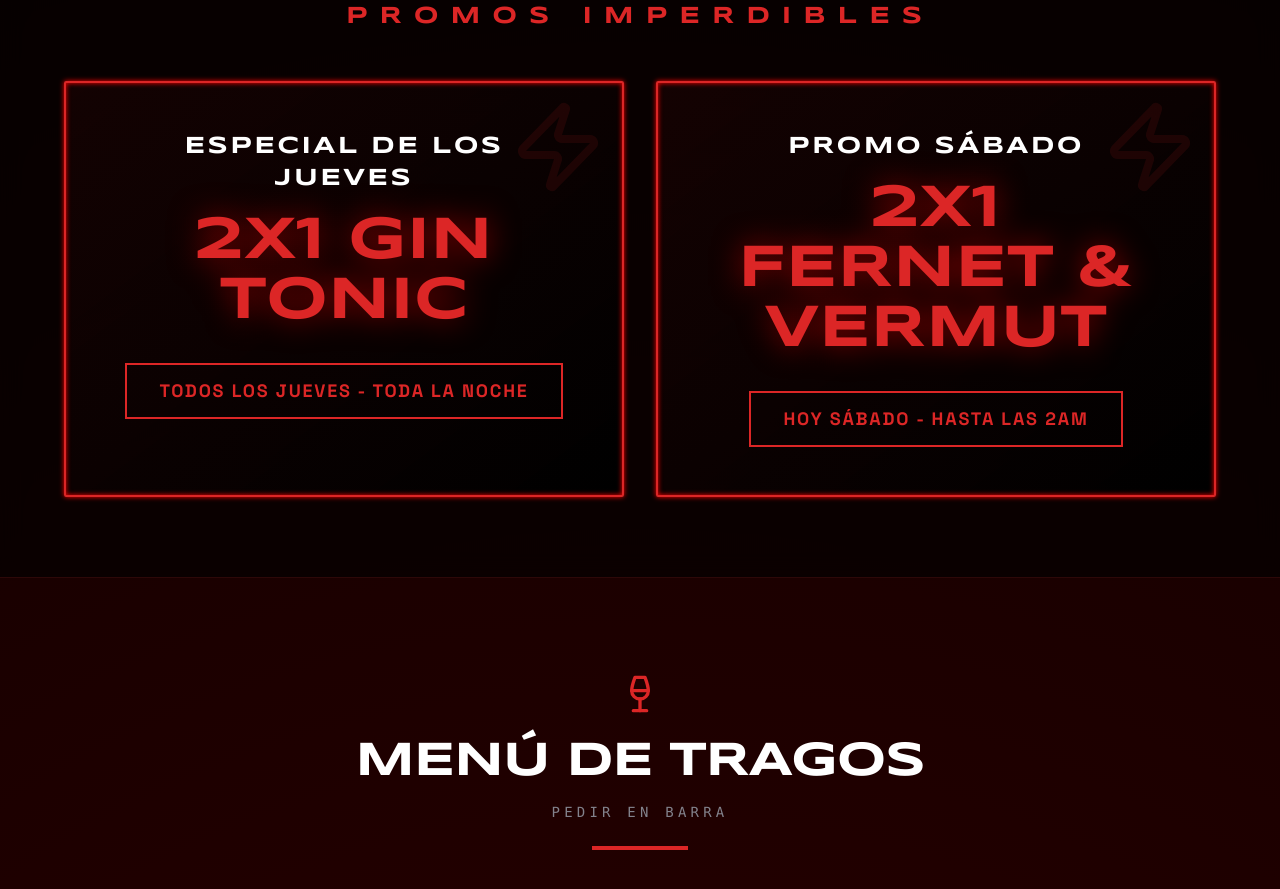
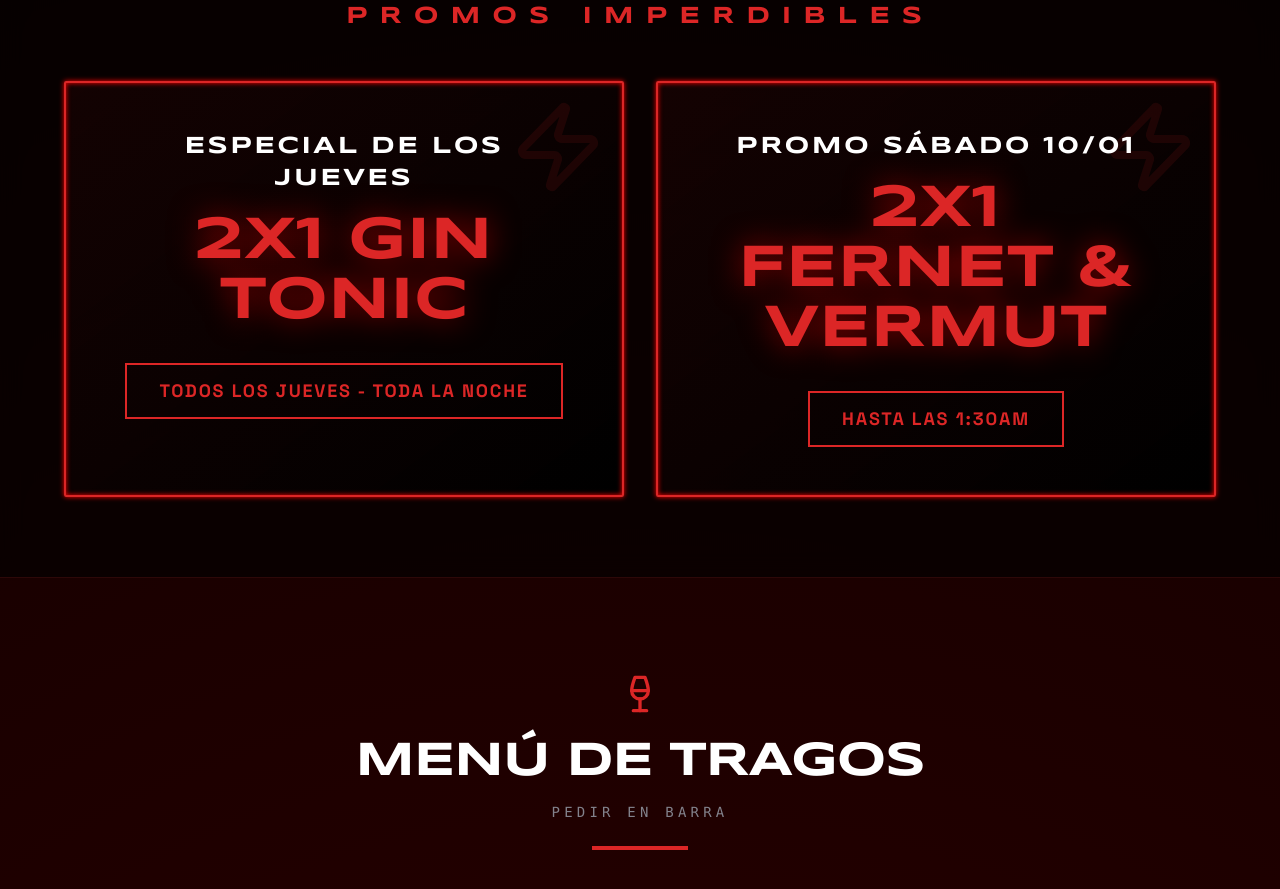
Before and after one commit to jubertorello/eter-bar, a React (Vite) app: page / in a window 1280 px wide. Shown: the part 800-1689 px from the top of the page. Built offline with nearby package versions, Linux system fonts and the light colour scheme.

Commit message:
ajuste promo

```diff
--- a/constants.ts
+++ b/constants.ts
@@ -56,9 +56,9 @@
     highlight: true
   },
   {
-    title: 'PROMO SÁBADO',
+    title: 'PROMO SÁBADO 10/01',
     description: '2x1 FERNET & VERMUT',
-    day: 'HOY SÁBADO - HASTA LAS 2AM',
+    day: 'HASTA LAS 1:30AM',
     highlight: true
   }
 ];
```
